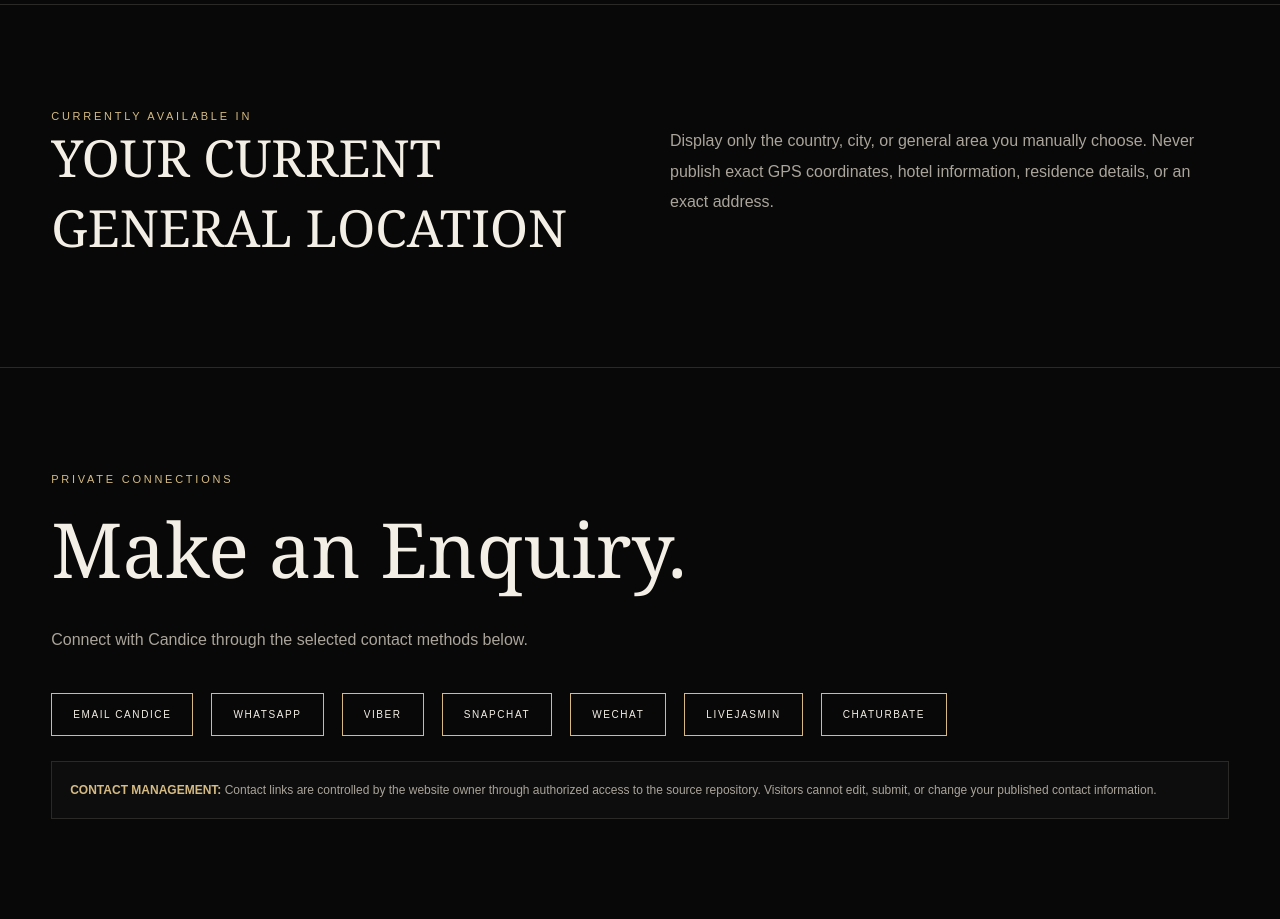
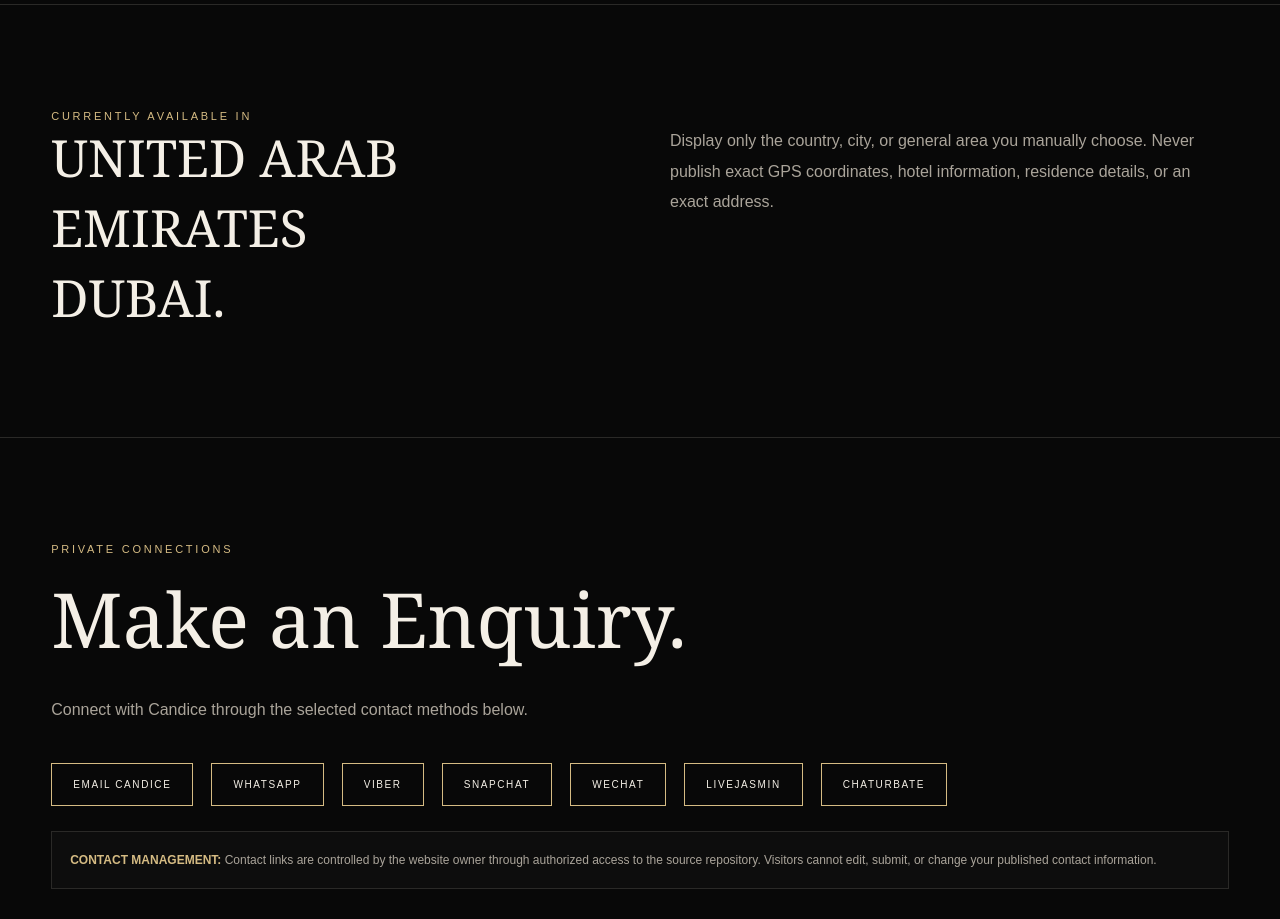
Before and after one commit to ojayalivio-pixel/MAISON-CANDICE, a plain HTML site: page index.html in a window 1280 px wide. Shown: the part 4180-5099 px from the top of the page. Drawn offline with Linux system fonts and the light colour scheme.

Commit message:
Update location to United Arab Emirates, Dubai

```diff
--- a/index.html
+++ b/index.html
@@ -525,8 +525,8 @@ footer{
       </div>
 
       <div class="location">
-        YOUR CURRENT<br>
-        GENERAL LOCATION
+        UNITED ARAB EMIRATES <br>
+         DUBAI.
       </div>
     </div>
 
```
